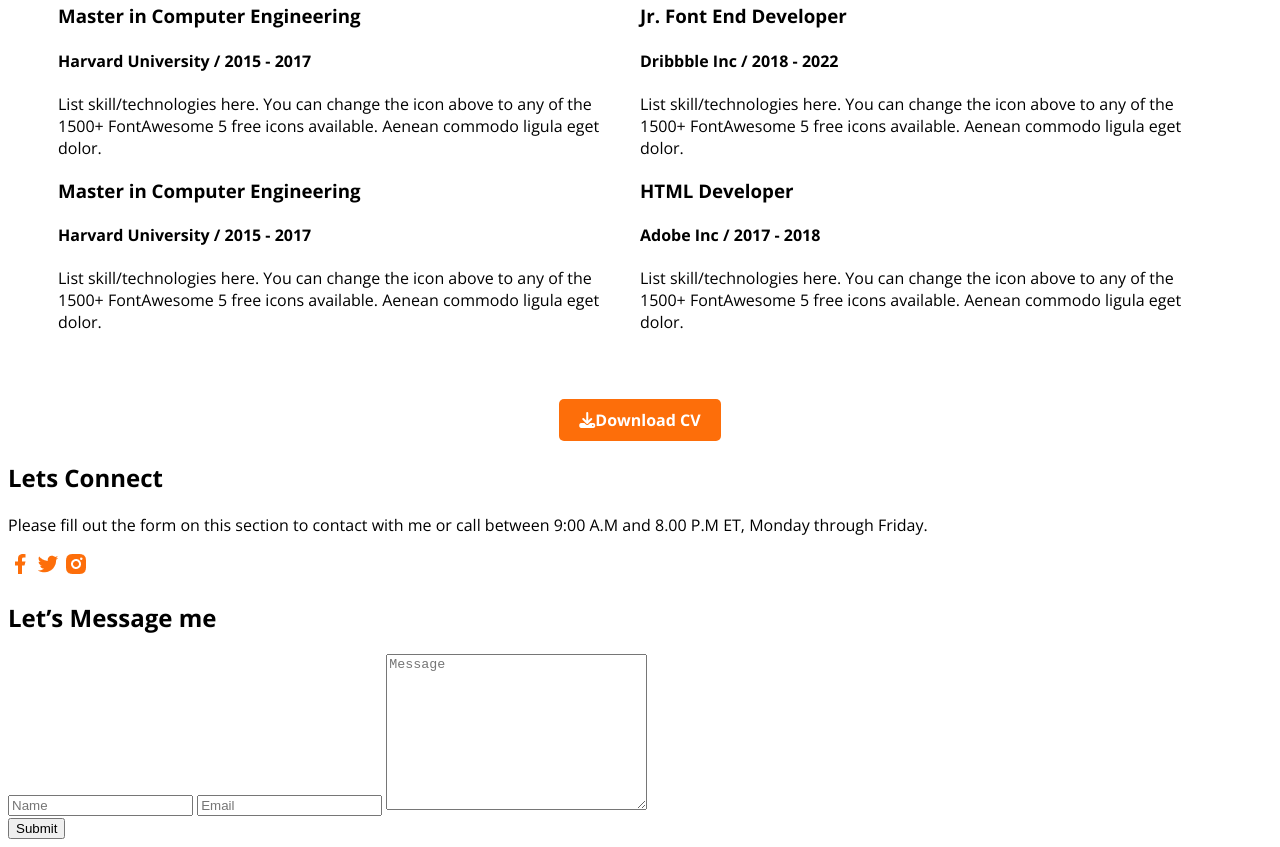
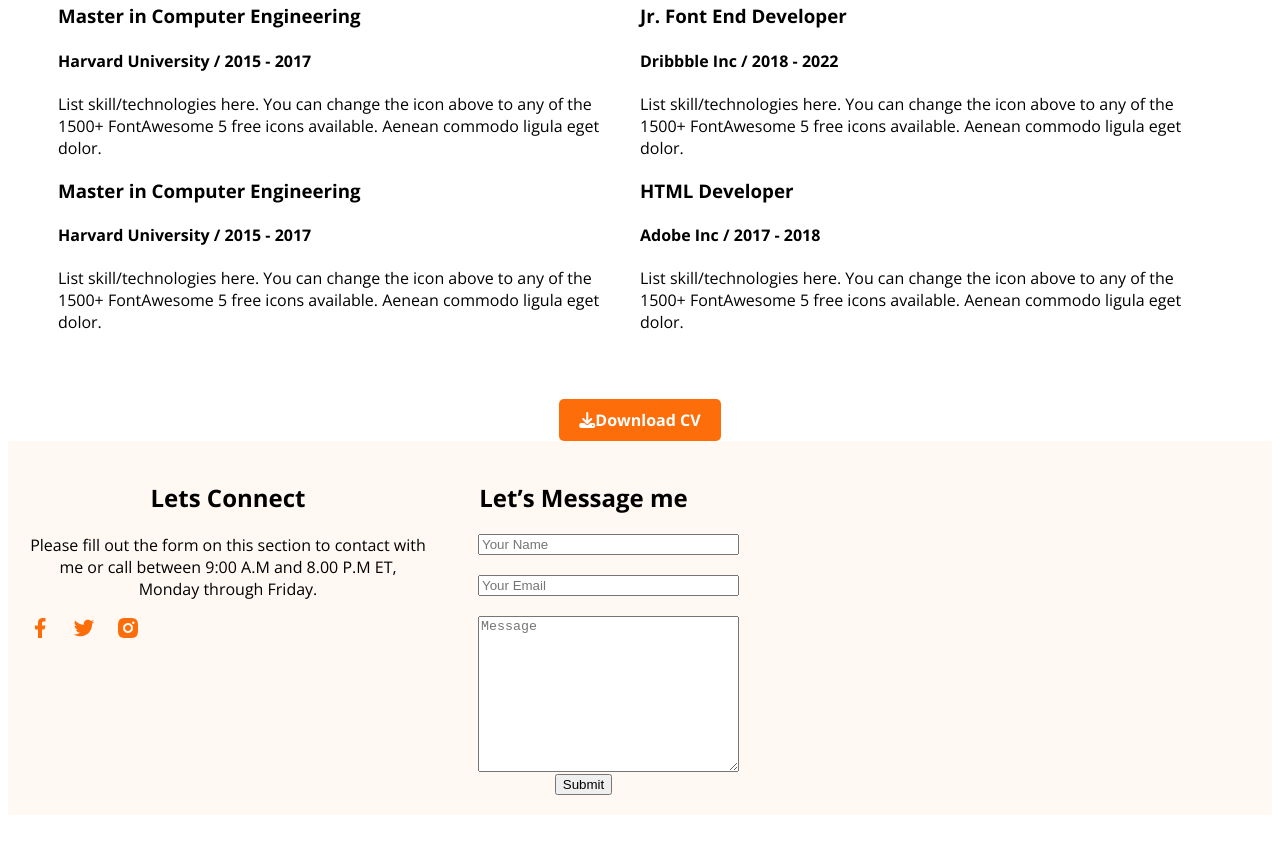
Before and after one commit to HasanCodeX/Project---Mary-Hardy-web-developer-portfolio, a plain HTML site: page index.html in a window 1280 px wide. Shown: the part 2778-3625 px from the top of the page. After the commit the page ends 3601 px from the top, so only its background shows below. Drawn offline with nearby package versions, Linux system fonts and the light colour scheme.

Commit message:
update style if footer section

```diff
--- a/index.html
+++ b/index.html
@@ -217,13 +217,14 @@
 
     <!-- footer section  -->
     <footer>
-      <div>
+      <div class="footer-box">
+        <div class="footer-text">
           <h2>Lets Connect</h2>
           <p>
             Please fill out the form on this section to contact with me or call
             between 9:00 A.M and 8.00 P.M ET, Monday through Friday.
           </p>
-        <div>
+          <div class="footer-icons">
             <img src="images/icons/facebook.png" alt="" />
             <img src="images/icons/twitter.png" alt="" />
             <img src="images/icons/insta.png" alt="" />
@@ -231,9 +232,9 @@
         </div>
         <div>
           <h2>Let’s Message me</h2>
-        <div>
-          <input type="text" placeholder="Name" />
-          <input type="email" placeholder="Email" />
+          <div class="footer-form">
+            <input type="text" placeholder="Your Name" />
+            <input type="email" placeholder="Your Email" />
             <textarea
               name=""
               id=""
@@ -244,6 +245,7 @@
           </div>
           <div><button>Submit</button></div>
         </div>
+      </div>
     </footer>
   </body>
 </html>
--- a/styles/style.css
+++ b/styles/style.css
@@ -166,13 +166,10 @@ ul {
 .about-element {
   display: flex;
   justify-content: space-between;
-
-
 }
 
 .about-description {
   padding: 20px;
-
 }
 
 /* what-i-do section-design */
@@ -181,15 +178,12 @@ justify-content: space-between;
   display: flex;
   justify-content: space-between;
   margin: 50px;
-
-
 }
-.what-description{
+.what-description {
   padding: 20px;
   color: rgb(117, 117, 117);
-
 }
-.what-title{
+.what-title {
   text-align: center;
 }
 
@@ -199,14 +193,13 @@ justify-content: space-between;
   background: rgb(255, 255, 255);
   padding-left: 20px;
   margin-left: 2%;
-  display:flex;
+  display: flex;
   flex-direction: column;
 }
 
-.img-box{
+.img-box {
   width: 20%;
   height: 20%;
-
 }
 
 /* resumi style  */
@@ -226,3 +219,31 @@ justify-content: space-between;
   align-items: center;
   margin: auto;
 }
+/* footer-style */
+.footer-box {
+  background: rgb(255, 248, 243);
+  padding: 20px;
+  text-align: center;
+  display: flex;
+
+}
+
+.footer-icons {
+  display: flex;
+  justify-content: left;
+  gap: 20px;
+  justify-content: left;
+}
+.footer-form {
+  display: grid;
+  grid-template-columns: repeat(auto-fit, minmax(200px, 1fr));
+  gap: 20px;
+  align-items: center;
+  margin-left: 50px;
+}
+.footer-text{
+  justify-content: left;
+  justify-content: center;
+  align-items: center;
+  max-width: 400px;
+}
```
Lines whose indentation alone changed are shown as unchanged.
